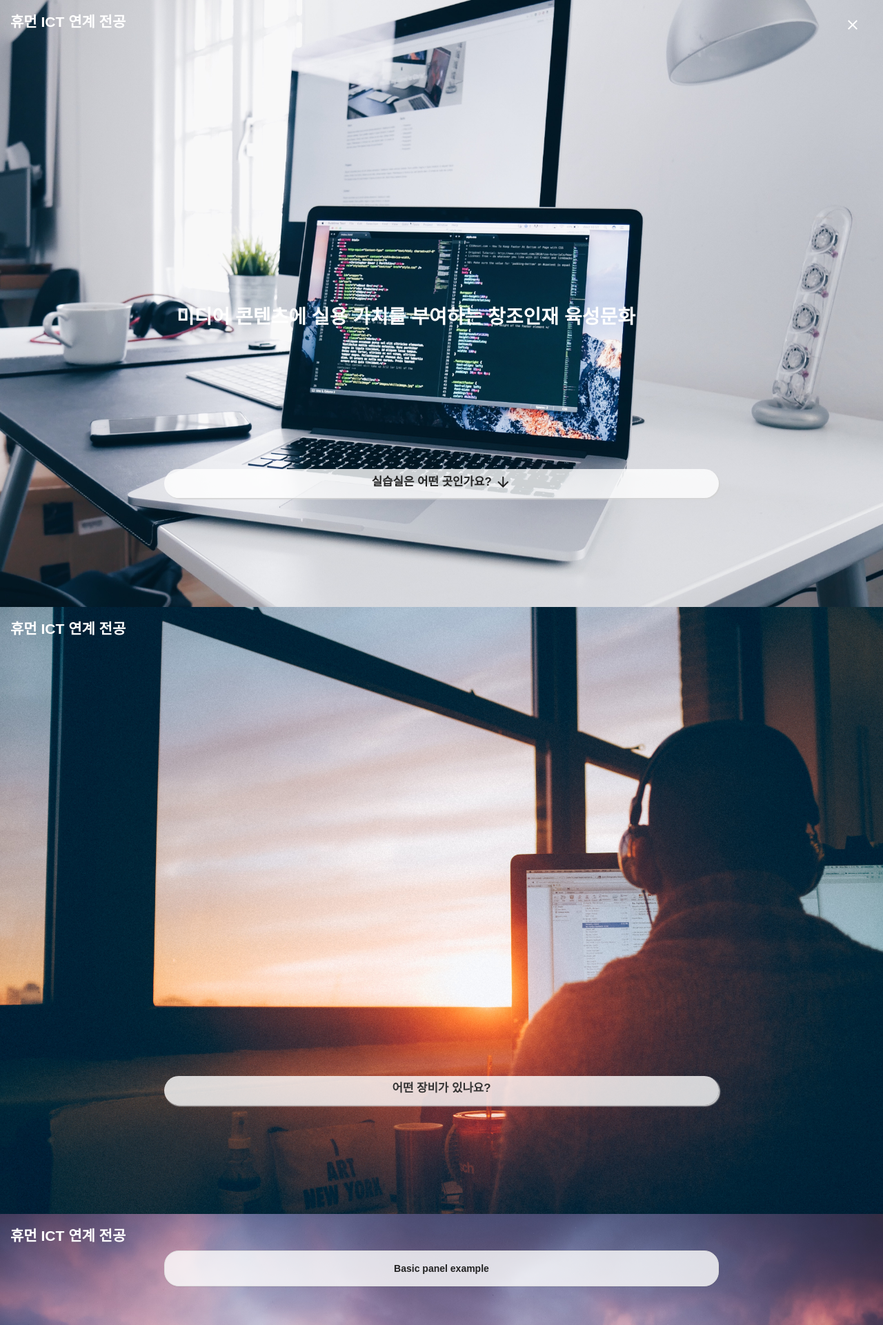
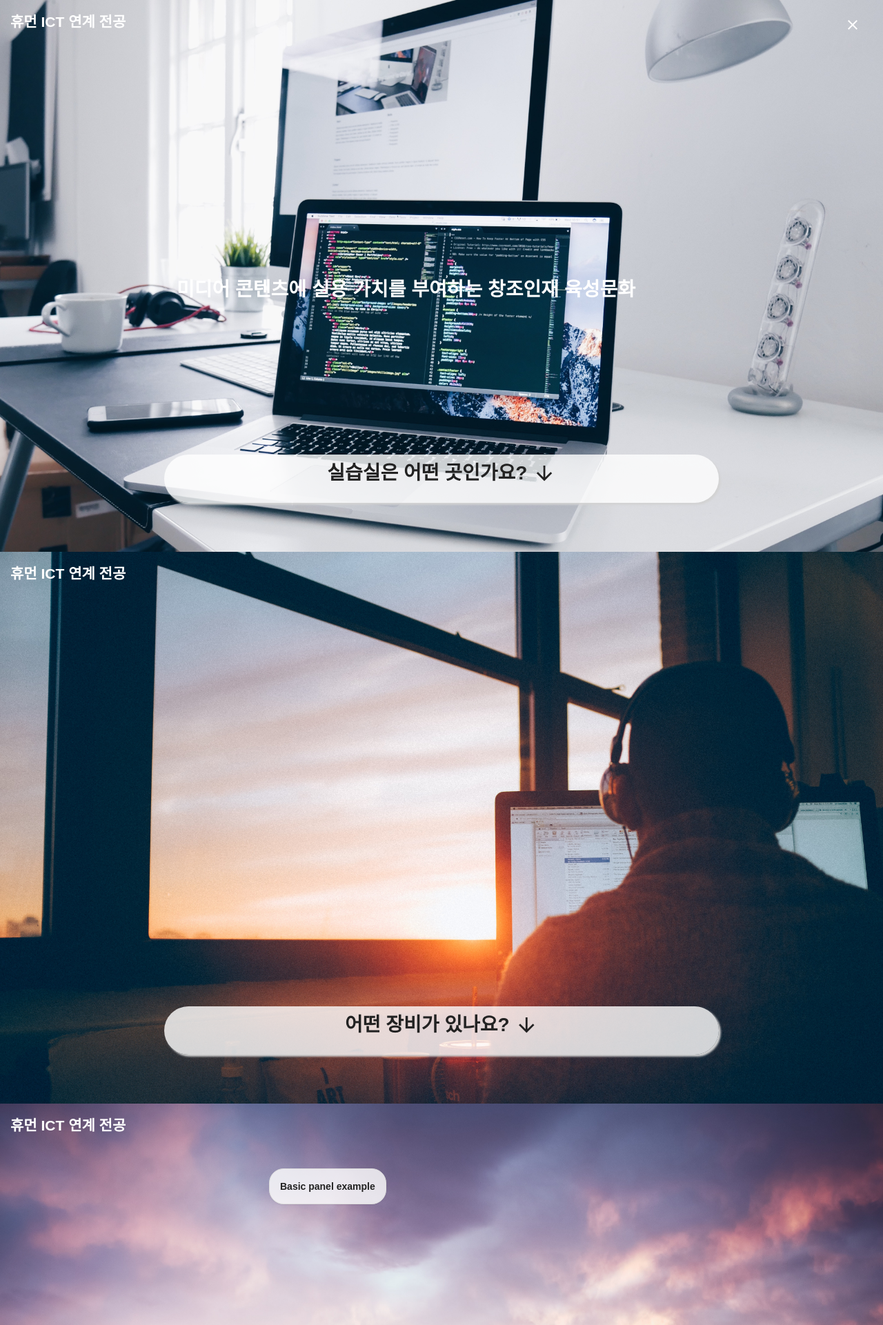
Before and after one commit to zwan2/hict, a PHP site: page /introduction.php in a window 1280 px wide. Shown: the top 1921 px of the page at 69% size. Run offline with PHP 8.4, Linux system fonts and the light colour scheme; some web fonts are replaced.

Commit message:
170820.0720
zz

```diff
--- a/introduction.css
+++ b/introduction.css
@@ -1,3 +1,14 @@
+/* PC media query */
+@media (min-width: 992px)  {
+
+  .button{
+    font-size: 2em !important;
+  }
+  .button .material-icons {
+    font-size: 1.2em !important;
+
+  }
+}
 
 *, input {
 	margin: 0 auto;
@@ -62,7 +73,7 @@ body {
 .intro_bg {
   background-repeat: none;
   background-size:cover;
-  height: 110vh;
+  height: 100vh;
 }
 
 #intro1 {
@@ -88,6 +99,9 @@ body {
 }
 
 .panel {
+  position: absolute;
+  top: 50%;
+  left: 20%;
   border-radius: 1.5em;
   background-color: rgba( 255, 255, 255, 0.8 ) !important;
 
@@ -102,7 +116,7 @@ body {
 
 .button {
   position: relative;
-  bottom: -78vh;
+  top: 75vh;
   margin: 0.2em 0;
   height: 2.5em;
   border-radius: 1.5em;
--- a/introduction.php
+++ b/introduction.php
@@ -47,7 +47,7 @@
       <h1 class="table_title">휴먼 ICT 연계 전공</h1>
 
       <div class="col-xs-12 col-sm-8 col-sm-offset-2" >
-        <a class="btn btn-default btn-block ellipsis button" href="#intro3" role="button">어떤 장비가 있나요?</a>
+        <a class="btn btn-default btn-block ellipsis button" href="#intro3" role="button"><strong>어떤 장비가 있나요?</strong> <i class="material-icons">arrow_downward</i> </a>
       </div>
     </div>
 
@@ -62,7 +62,7 @@
         </div>
       </div>
 
-        <a class="btn btn-default btn-block ellipsis button" href="#" onclick="location.href='login_page.php'" role="button">예약하러 가기</a>
+        <a class="btn btn-default btn-block ellipsis button" href="#" onclick="location.href='login_page.php'" role="button"><strong>예약하러 가기</strong> <i class="material-icons">arrow_downward</i></a>
       </div>
     </div>
 
```
